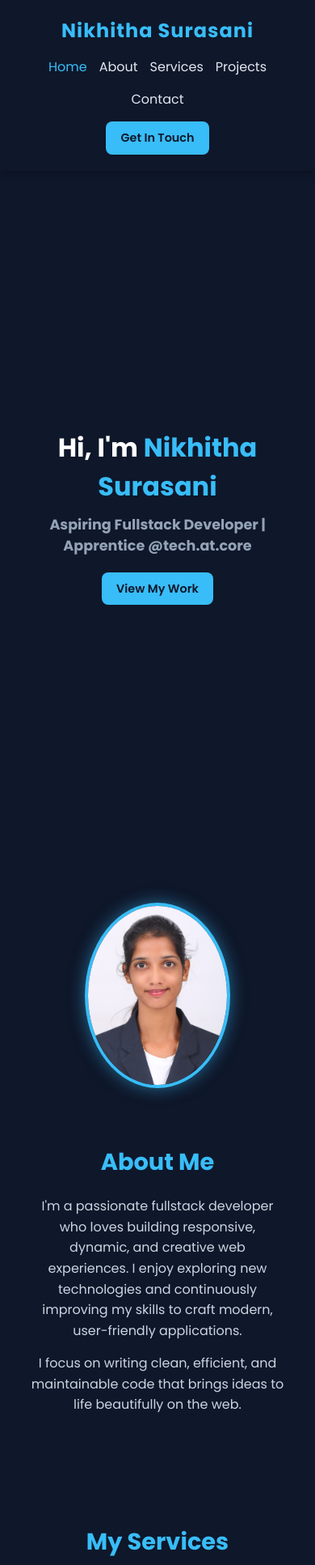
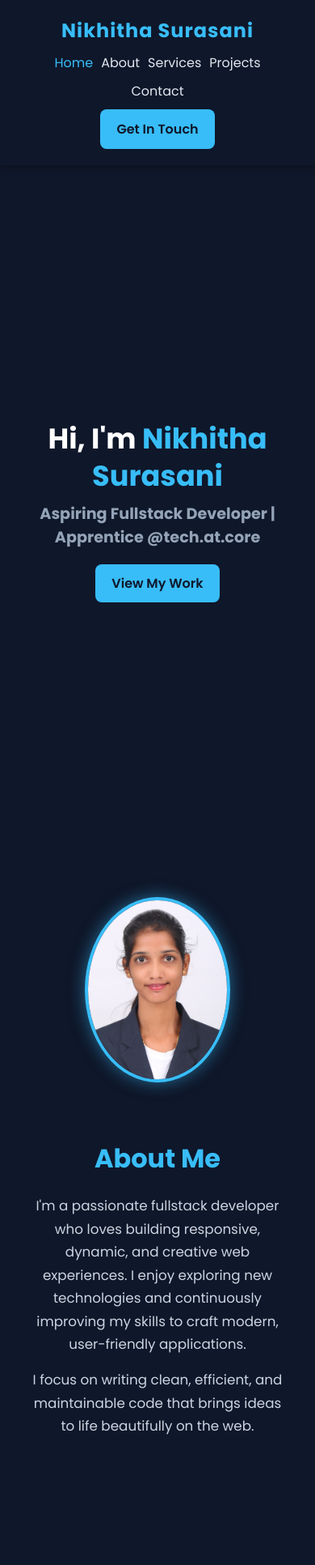
Before and after one commit to Nikhitha1256/portfolio, a plain HTML site: page index.html in a window 390 px wide. Shown: the top 1933 px of the page at 81% size. Drawn offline with Linux system fonts and the light colour scheme.

Commit message:
Update style.css

```diff
--- a/style.css
+++ b/style.css
@@ -395,32 +395,34 @@ body {
   margin-top: 30px;
 }
 
+
 /* ------------------ RESPONSIVE DESIGN ------------------ */
 @media (max-width: 992px) {
   .header-inner {
     flex-direction: column;
     text-align: center;
-    gap: 15px;
+    gap: 10px;
   }
 
   .nav-list {
     flex-wrap: wrap;
     justify-content: center;
-    gap: 15px;
+    gap: 10px;
   }
 
   .about-section {
     flex-direction: column;
     text-align: center;
+    padding: 60px 8%;
   }
 
   .about-image img {
-    width: 250px;
+    width: 220px;
     margin-bottom: 20px;
   }
 
   .about-content {
-    max-width: 90%;
+    max-width: 100%;
   }
 
   .services-container {
@@ -429,40 +431,43 @@ body {
   }
 
   .service-card {
-    width: 90%;
+    width: 100%;
+    margin-bottom: 20px;
   }
 
   .projects-container {
     grid-template-columns: 1fr;
+    gap: 20px;
   }
 
   .contact-form {
-    width: 90%;
+    width: 100%;
   }
 }
 
 @media (max-width: 600px) {
+  body {
+    font-size: 16px; /* makes text readable on small screens */
+  }
+
   .hero-content h1 {
-    font-size: 2rem;
+    font-size: 2.2rem;
+    line-height: 1.3;
   }
 
   .hero-content h3 {
-    font-size: 1.1rem;
+    font-size: 1.2rem;
   }
 
   .btn-primary,
   .btn-cta,
   .btn-submit {
-    padding: 10px 18px;
-    font-size: 0.9rem;
+    padding: 12px 20px;
+    font-size: 1rem;
   }
 
-  .about-section,
-  .services-section,
-  .projects-section,
-  .contact-section,
-  .footer {
-    padding: 60px 5%;
+  section {
+    padding: 50px 8%;
   }
 
   .about-image img {
@@ -473,13 +478,26 @@ body {
   .services-header h2,
   .projects-header h2,
   .contact-header h2 {
-    font-size: 1.8rem;
+    font-size: 2rem;
   }
 
   .about-content p,
   .service-card p,
   .project-content p {
+    font-size: 1.05rem;
+    line-height: 1.7;
+  }
+
+  .footer {
+    padding: 50px 5%;
+  }
+
+  .footer-content h3 {
+    font-size: 1.5rem;
+  }
+
+  .footer-content p,
+  .footer-copy {
     font-size: 1rem;
-    line-height: 1.6;
   }
 }
```
